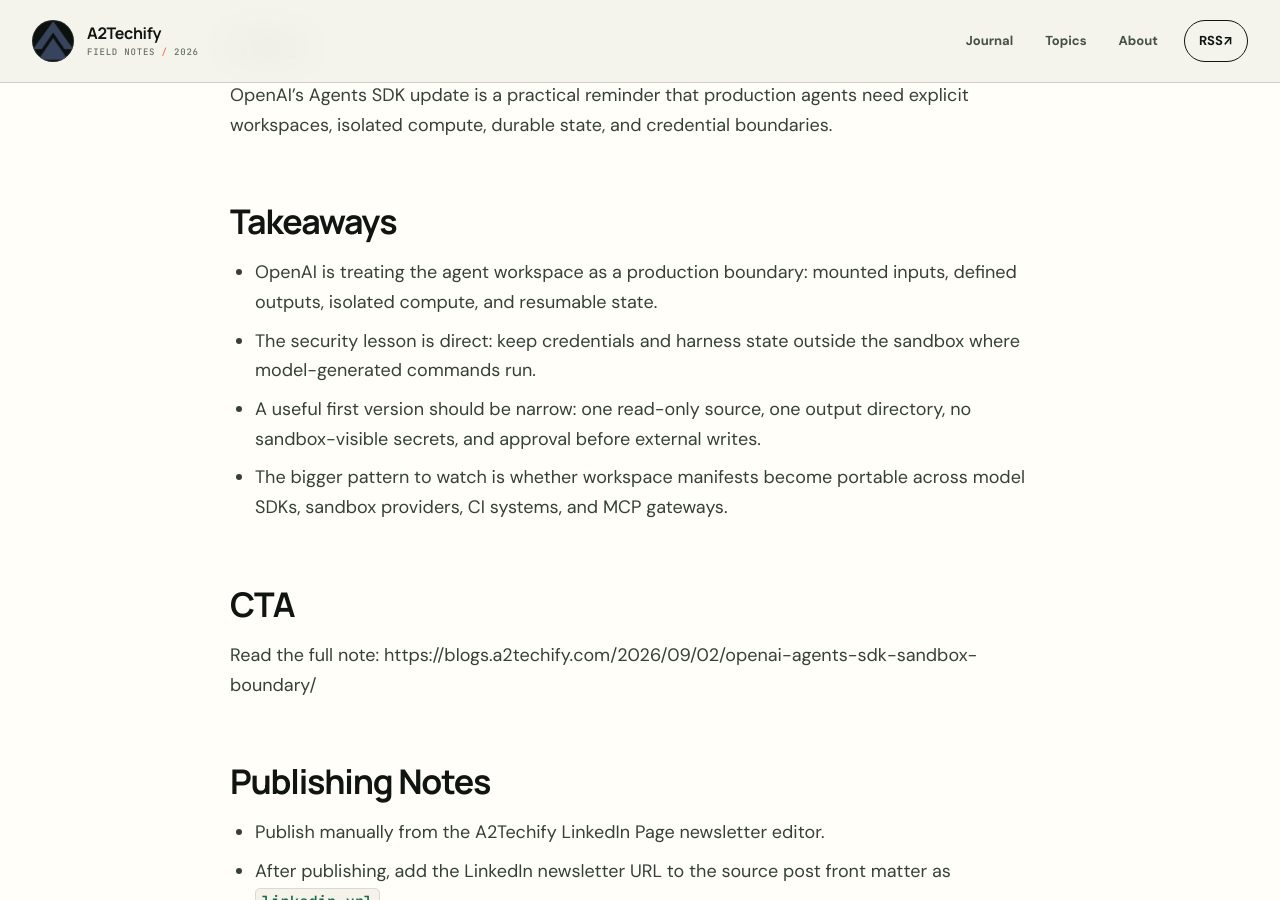
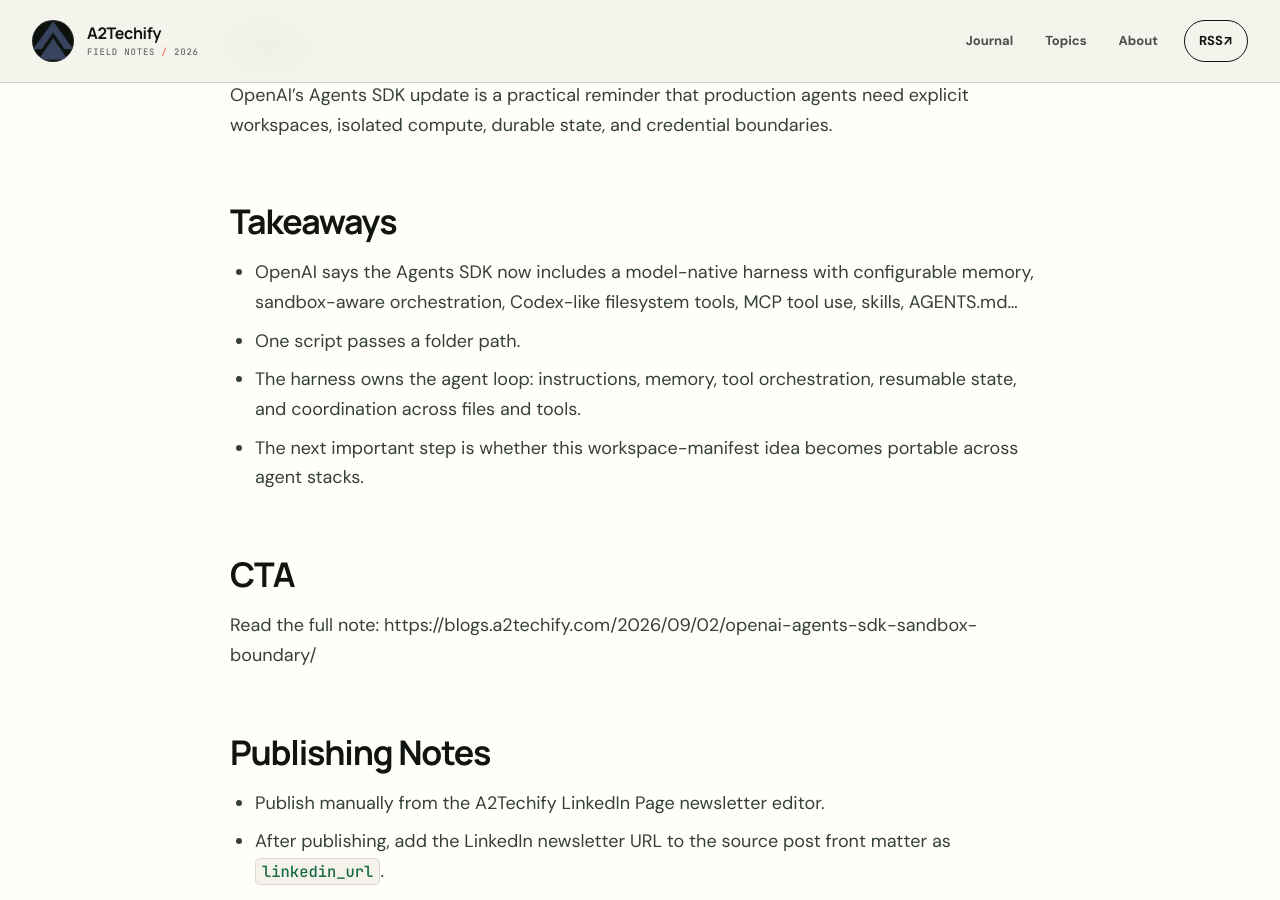
Before and after one commit to A2Techify-LLC/a2techify-blogs, a Jekyll site: the page built from linkedin-drafts/2026-09-02-openai-agents-sdk-sandbox-boundary.md, in a window 1280 px wide and 900 px high, scrolled down 1246 px. Built offline with Jekyll 4.4.1, drawn with Linux system fonts in a browser that asks for light colours; our own code applies the rules of GitHub Pages for plain Markdown files.

Commit message:
Generate LinkedIn newsletter drafts

```diff
--- a/linkedin-drafts/2026-09-02-openai-agents-sdk-sandbox-boundary.md
+++ b/linkedin-drafts/2026-09-02-openai-agents-sdk-sandbox-boundary.md
@@ -15,10 +15,10 @@ OpenAI's Agents SDK update is a practical reminder that production agents need e
 
 ## Takeaways
 
-- OpenAI is treating the agent workspace as a production boundary: mounted inputs, defined outputs, isolated compute, and resumable state.
-- The security lesson is direct: keep credentials and harness state outside the sandbox where model-generated commands run.
-- A useful first version should be narrow: one read-only source, one output directory, no sandbox-visible secrets, and approval before external writes.
-- The bigger pattern to watch is whether workspace manifests become portable across model SDKs, sandbox providers, CI systems, and MCP gateways.
+- OpenAI says the Agents SDK now includes a model-native harness with configurable memory, sandbox-aware orchestration, Codex-like filesystem tools, MCP tool use, skills, AGENTS.md...
+- One script passes a folder path.
+- The harness owns the agent loop: instructions, memory, tool orchestration, resumable state, and coordination across files and tools.
+- The next important step is whether this workspace-manifest idea becomes portable across agent stacks.
 
 ## CTA
 
```
